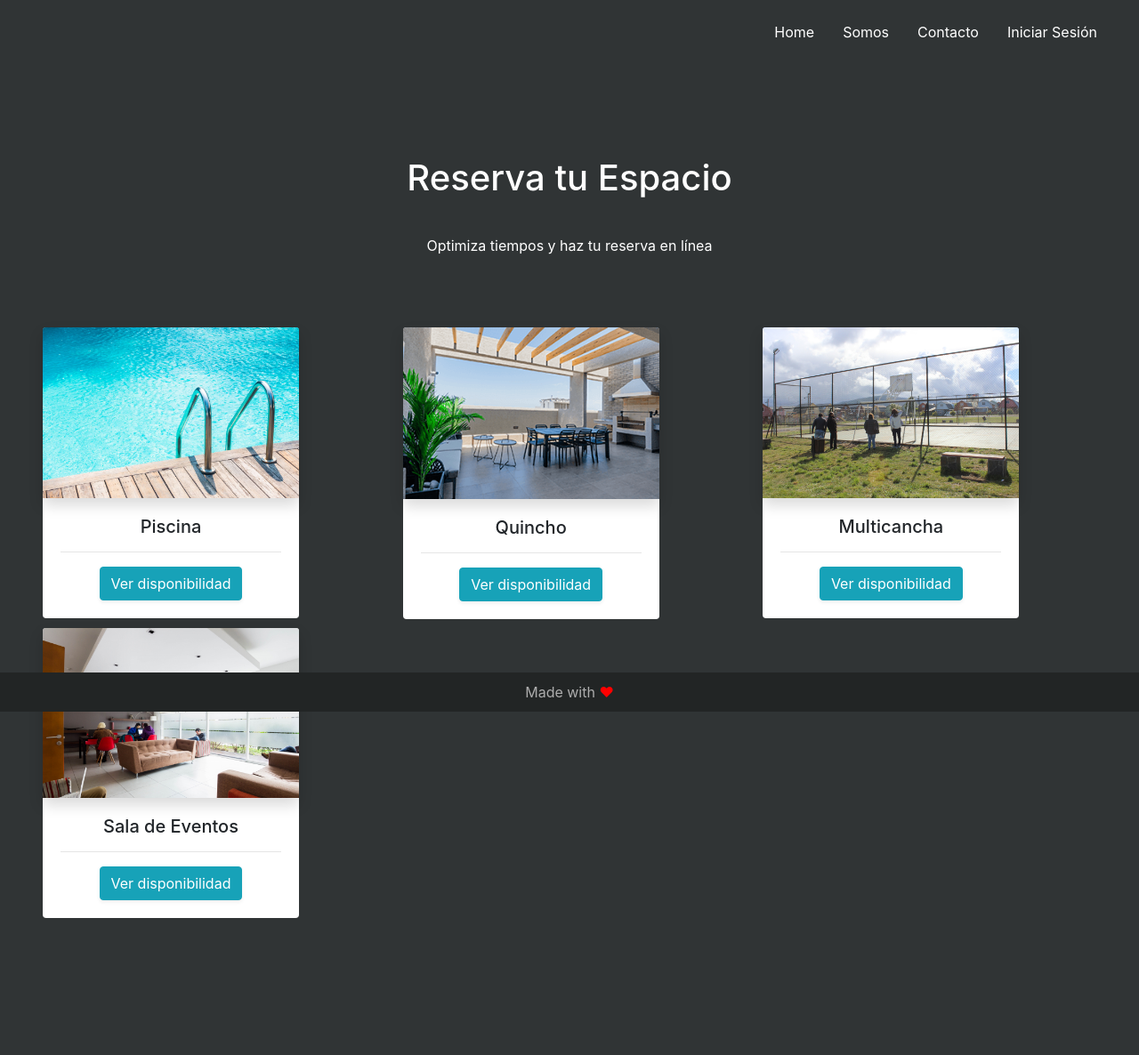
After one commit to Javoopls/ProyectoCondominio, a Django app: page /espacios/ in a window 1280 px wide. The commit adds this page. Shown: the whole page at 89% size. Run offline with Django 4.2, Linux system fonts and the light colour scheme; some libraries are stand-ins or nearby versions.

Commit message:
page reserva y disponibilidad

```diff
--- a/core/static/core/css/estilos.css
+++ b/core/static/core/css/estilos.css
@@ -84,5 +84,30 @@ p.pie{
 }
 
 .cards{
-    padding-top: 3em;
+    padding: 3em;
 }
+
+img:hover{
+    opacity: 0.7;
+}
+
+.zoom{
+    transition: transform .3s; /* animacion */
+    margin: 0 auto;
+}
+
+.zoom:hover{
+    transform: scale(1.05);
+}
+
+
+.space{
+    margin-top: 4em;
+    margin-bottom: 4em;
+    padding-left: 2em;
+    padding-right: 2em;
+}
+
+.card{
+    border: none;
+}
--- a/core/templates/core/user.html
+++ b/core/templates/core/user.html
@@ -29,7 +29,7 @@
         <div class="card-body">
           <h5 class="card-title">Reservar Espacio</h5>
           <p class="card-text">Some quick example text to build on the card title and make up the bulk of the card's content.</p>
-          <a href="#" class="btn btn-primary">Ir</a>
+          <a href="{% url 'espacios' %}" class="btn btn-primary">Ir</a>
         </div>
       </div>
     </div>
--- /dev/null
+++ b/core/templates/reserva/espacio.html
@@ -0,0 +1,70 @@
+{% extends 'core/base.html' %}
+{% load static %}
+{% load bootstrap4 %}
+
+{% block docname%}
+<title>Reserva</title>
+{% endblock%}
+
+{% block contenido %}
+
+<div class="row">
+    <div class="col title">
+      <h1 class="w_txt title">Reserva tu Espacio</h1>
+      <p class="w_txt">Optimiza tiempos y haz tu reserva en línea</p>
+    </div>
+</div>
+
+
+<div class="cards text-center">
+  <div class="row">
+
+    <div class="col zoom">
+        <div class="card" style="width: 18rem;">
+            <img src="{% static 'core/img/piscina.jpg' %}" class="card-img-top shadow" alt="...">
+            <div class="card-body">
+              <h5 class="card-title">Piscina</h5>
+              <hr>
+              <a href="{% url 'disponibilidad' %}" class="btn btn-info shadow-sm">Ver disponibilidad</a>
+            </div>
+        </div>
+    </div>
+
+    <div class="col zoom">
+        <div class="card" style="width: 18rem;">
+            <img src="{% static 'core/img/quincho3.png' %}" class="card-img-top shadow" alt="...">
+            <div class="card-body">
+              <h5 class="card-title">Quincho</h5>
+              <hr>
+              <a href="{% url 'disponibilidad' %}" class="btn btn-info shadow-sm">Ver disponibilidad</a>
+            </div>
+        </div>
+    </div>
+
+    <div class="col zoom">
+        <div class="card" style="width: 18rem;">
+            <img src="{% static 'core/img/multicancha2.jpg' %}" class="card-img-top shadow" alt="...">
+            <div class="card-body">
+              <h5 class="card-title">Multicancha</h5>
+              <hr>
+              <a href="{% url 'disponibilidad' %}" class="btn btn-info shadow-sm">Ver disponibilidad</a>
+            </div>
+        </div>
+    </div>
+
+    <div class="col zoom">
+        <div class="card" style="width: 18rem;">
+            <img src="{% static 'core/img/sala_evento.jpg' %}" class="card-img-top shadow" alt="...">
+            <div class="card-body">
+              <h5 class="card-title">Sala de Eventos</h5>
+              <hr>
+              <a href="{% url 'disponibilidad' %}" class="btn btn-info shadow-sm">Ver disponibilidad</a>
+            </div>
+        </div>
+    </div>
+
+  </div>
+</div>
+
+
+{% endblock %}
--- a/core/urls.py
+++ b/core/urls.py
@@ -1,6 +1,7 @@
 from django.urls import path
 from .views import home,\
-    login_success, user
+    login_success, user,\
+        espacios, disponibilidad
 
 # Urls del Core
 
@@ -11,4 +12,7 @@ urlpatterns = [
     path('login_success', login_success, name="login_success"), # Para hacer redirect login dinámico en función del rol
     path('user/', user, name="user"), # Page redirect residentes
 
+    # Reservas
+    path('espacios/', espacios, name="espacios"),
+    path('disponibilidad/', disponibilidad, name="disponibilidad"),
 ]
--- a/core/views.py
+++ b/core/views.py
@@ -17,3 +17,12 @@ def login_success(request):
 @residente_only
 def user(request):
     return render(request, 'core/user.html')
+
+
+# Reservas
+def espacios(request):
+    return render(request, 'reserva/espacio.html')
+def disponibilidad(request):
+    # en argumento, pedir id del espacio
+    # mostrar en url el nombre del espacio
+    return render(request, 'reserva/disponibilidad.html')
```
Also changed, not shown: core/templates/reserva/disponibilidad.html (added, +20 -0 lines), core/static/core/img/multicancha2.jpg (added), core/static/core/img/multicancha3.jpg (added), core/static/core/img/piscina.jpg (added), core/static/core/img/quincho3.png (added), core/static/core/img/sala_evento.jpg (added), core/static/core/js/funciones.js (line endings or trailing spaces), db.sqlite3.
